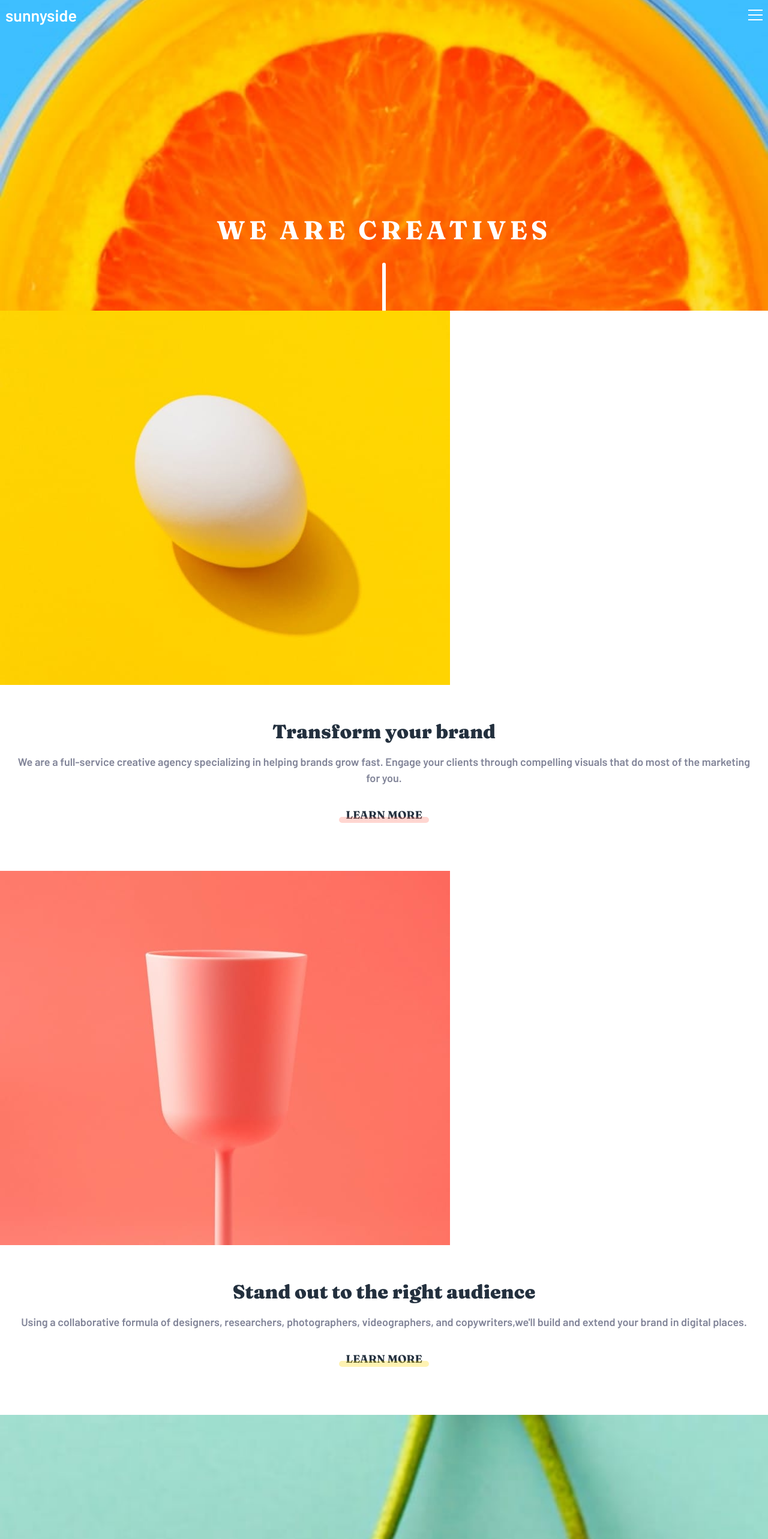
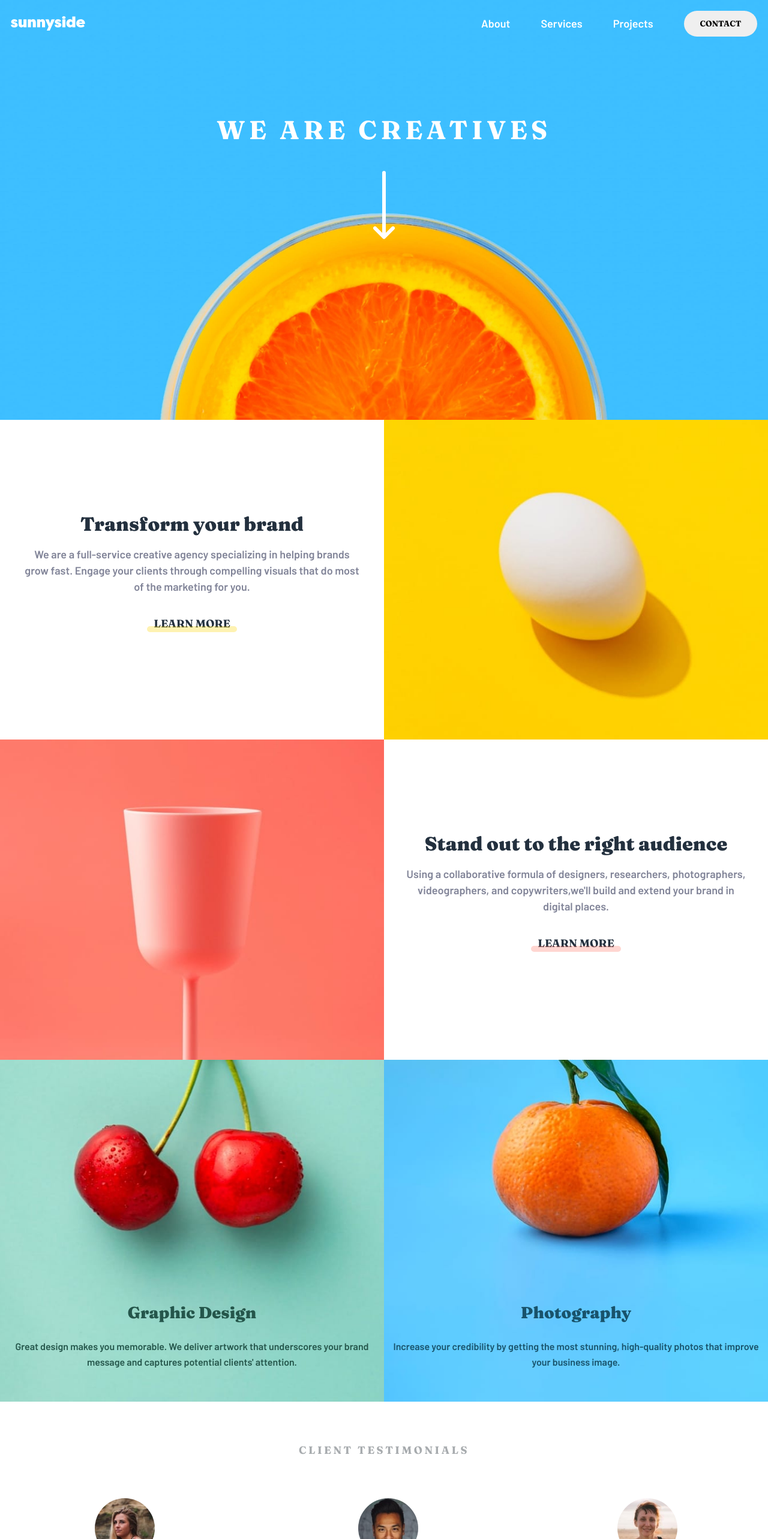
Before and after one commit to koyaboy-Frontend-Mentor/sunnyside-agency-landing-page, a React (Create React App) app: page / in a window 1280 px wide. Shown: the top 2566 px of the page at 60% size. Built offline with nearby package versions, Linux system fonts and the light colour scheme.

Commit message:
Project-Complete

```diff
--- a/src/App.css
+++ b/src/App.css
@@ -1,4 +1,8 @@
 /*GENERAL STYLES*/
+:root {
+    min-height: 100vh;
+}
+
 .App {
     font-size: 18px;
 }
@@ -8,6 +12,10 @@ h2 {
 }
 
 /*TYPOGRAPHY*/
+
+p {
+    line-height: 1.65em;
+}
 
 p,
 header .title,
@@ -23,22 +31,35 @@ footer h2,
     font-family: 'Fraunces', serif;
 }
 
+.desktop-image {
+    display: none;
+}
+
+.mobile-image {
+    display: block;
+}
+
 
 /*HEADER*/
 header {
-    /* position: relative; */
     background-image: url("../public/images/mobile/image-header.jpg");
     height: 500px;
     background-position: bottom;
     background-repeat: no-repeat;
     background-size: cover;
-    padding: 0.5em;
+
+    padding: 1.3em 1em;
+    position: relative;
 }
 
 .header-nav {
     display: flex;
     align-items: center;
     justify-content: space-between;
+}
+
+.desktop-nav {
+    display: none;
 }
 
 .header-nav .title {
@@ -94,6 +115,10 @@ header {
 }
 
 .header-text {
+    /* position: absolute;
+    top: 50%;
+    left: 50%;
+    transform: translateX(-50%); */
     text-align: center;
     margin-top: 25%;
 }
@@ -109,11 +134,14 @@ header {
 
 .img-transform-container img,
 .img-stand-out-container img {
-    max-width: 100%;
+    width: 100%;
 }
 
 .transform,
 .stand-out {
+    display: flex;
+    flex-direction: column;
+    justify-content: center;
     text-align: center;
     padding: 3em 1.5em;
 }
@@ -141,11 +169,11 @@ hr {
 }
 
 .transform hr {
-    border-color: hsla(7, 99%, 70%, 0.3);
+    border-color: hsla(51, 100%, 49%, 0.3);
 }
 
 .stand-out hr {
-    border-color: hsla(51, 100%, 49%, 0.3);
+    border-color: hsla(7, 99%, 70%, 0.3);
 }
 
 
@@ -157,7 +185,7 @@ a.learn-more {
 
 .graphic-design {
     background-image: url("../public/images/mobile/image-graphic-design.jpg");
-    height: 500px;
+    height: 570px;
     background-position: top;
     background-repeat: no-repeat;
     background-size: cover;
@@ -176,6 +204,12 @@ a.learn-more {
     padding: 0 0.8em;
 }
 
+.graphic-design-text h2,
+.photography-text h2 {
+    font-weight: 900;
+    margin-bottom: 1em;
+}
+
 .graphic-design-text p,
 .photography-text p {
     font-size: 1rem;
@@ -183,7 +217,7 @@ a.learn-more {
 
 .photography {
     background-image: url("../public/images/mobile/image-photography.jpg");
-    height: 500px;
+    height: 570px;
     background-position: top;
     background-repeat: no-repeat;
     background-size: cover;
@@ -196,7 +230,6 @@ a.learn-more {
 
 .client-testimonials {
     text-align: center;
-    /* background-color: green; */
 }
 
 .client-testimonials .testimony-container {
@@ -211,24 +244,19 @@ a.learn-more {
 }
 
 .client-testimonials div.img-container {
-    /* background-color: red; */
-    margin-bottom: 1.7em;
+    margin-bottom: 1.5em;
 }
 
 .client-testimonials img {
-    width: 20%;
+    width: 100px;
     border-radius: 50%;
 }
 
 .client-testimonials .testimony {
     font-size: 1.1rem;
     padding: 0 1.5em;
-    color: hsl(232, 10%, 55%);
-    /* background-color: green; */
-}
-
-.client-testimonials .testimony.emily {
     color: hsl(213, 9%, 39%);
+    margin-bottom: 2em;
 }
 
 .client-testimonials .name {
@@ -260,7 +288,11 @@ footer {
     flex-direction: column;
     justify-content: center;
     align-items: center;
-    background-color: hsla(168, 34%, 41%, 0.65);
+    background-color: hsla(168, 34%, 41%, 0.63);
+}
+
+.footer-logo path {
+    fill: hsl(167, 40%, 24%);
 }
 
 footer h2 {
@@ -272,14 +304,16 @@ footer h2 {
 
 footer nav {
     width: 100%;
+    margin-top: 1em;
 }
 
 footer nav ul {
     display: flex;
     padding: 0;
-    justify-content: space-around;
+    justify-content: center;
+    gap: 3.5em;
     list-style: none;
-    margin-bottom: 4em;
+    margin-bottom: 3.75em;
 }
 
 footer nav a {
@@ -290,5 +324,130 @@ footer nav a {
 footer .social-icons {
     display: flex;
     width: 50%;
-    justify-content: space-evenly;
+    justify-content: center;
+    gap: 2em;
 }
+
+/* RESPONSIVE */
+
+@media screen and (min-width: 768px) {
+
+    .desktop-image {
+        display: block;
+    }
+
+    .mobile-image {
+        display: none;
+    }
+
+    header {
+        background-image: url("../public/images/desktop/image-header.jpg");
+        height: 700px;
+        padding: 0 1em;
+    }
+
+    .header-text {
+        text-align: center;
+        margin-top: 10%;
+    }
+
+    .header-text h1 {
+        position: relative;
+        top: -0.3em;
+    }
+
+    .hamburger-menu {
+        display: none;
+    }
+
+    .desktop-nav {
+        display: block;
+        width: 500px;
+
+    }
+
+    .desktop-nav ul {
+        list-style: none;
+        display: flex;
+        align-items: center;
+        justify-content: space-between;
+    }
+
+    .desktop-nav a {
+        text-decoration: none;
+        color: white;
+    }
+
+    .desktop-nav button {
+        font-family: 'Fraunces', serif;
+        border-style: none;
+        border-radius: 30px;
+        padding: 1em 2em;
+    }
+
+    main {
+        display: grid;
+        grid-template-columns: 1fr 1fr;
+    }
+
+    .transform,
+    .stand-out {
+        padding: 0 2em
+    }
+
+    .graphic-design {
+        background-image: url("../public/images/desktop/image-graphic-design.jpg");
+    }
+
+
+    .photography {
+        background-image: url("../public/images/desktop/image-photography.jpg");
+    }
+
+    .client-testimonials {
+        grid-column: span 2;
+    }
+
+    footer {
+        grid-column: span 2;
+    }
+
+    .gallery {
+        grid-column: span 2;
+    }
+
+    .gallery img {
+        width: 25%;
+    }
+
+    .testimonies {
+        display: flex;
+    }
+
+    .transform-container {
+        grid-column: span 2;
+        display: grid;
+        grid-template-columns: 1fr 1fr;
+    }
+
+    .img-transform-container {
+        order: 2;
+    }
+
+    .transform {
+        order: 1;
+    }
+}
+
+
+@media screen and (min-width: 478px) and (max-width:768px) {
+
+    .graphic-design,
+    .photography {
+        height: 800px;
+    }
+
+    header {
+        height: 700px;
+    }
+}
--- a/src/components/Header.jsx
+++ b/src/components/Header.jsx
@@ -2,6 +2,8 @@ import React, { useState, useRef, useEffect } from "react";
 
 export default function Header() {
     const [menu, setMenu] = useState(false)
+
+
     const menuRef = useRef(null)
     const headerTextRef = useRef(null)
 
@@ -14,16 +16,25 @@ export default function Header() {
         menu ? headerTextRef.current.style.display = "none" : headerTextRef.current.style.display = "block"
     }, [menu])
 
-
     return (
         <header>
             <div className="header-nav">
-                <h2 className="title">sunnyside</h2>
+                <img src="./images/logo.svg" alt="sunnyside-logo" />
+
                 <img
                     src="./images/icon-hamburger.svg"
                     alt="hamburger-menu"
                     className="hamburger-menu"
                     onClick={toggleMenu} />
+
+                <nav className="desktop-nav">
+                    <ul>
+                        <li><a href="/">About</a></li>
+                        <li><a href="/">Services</a></li>
+                        <li><a href="/">Projects</a></li>
+                        <button><a href="/"></a>CONTACT</button>
+                    </ul>
+                </nav>
             </div>
 
             <div
@@ -46,7 +57,7 @@ export default function Header() {
                 <h1>WE ARE CREATIVES</h1>
                 <img src="./images/icon-arrow-down.svg" alt="" />
             </div>
-        </header>
+        </header >
 
     )
 }
--- a/src/components/Main.jsx
+++ b/src/components/Main.jsx
@@ -1,10 +1,14 @@
 import React from "react"
+
+import { ReactComponent as Logo } from "../logo.svg";
 
 export default function Main() {
     return (
         <main>
+            <div className="transform-container">
                 <div className="img-transform-container">
-                <img src="./images/mobile/image-transform.jpg" alt="" />
+                    <img src="./images/mobile/image-transform.jpg" alt="transform-mobile-img" className="mobile-image" />
+                    <img src="./images/desktop/image-transform.jpg" alt="transform-desktop-img" className="desktop-image" />
                 </div>
 
                 <div className="transform">
@@ -16,12 +20,13 @@ export default function Main() {
 
                     <a href="/" className="learn-more">LEARN MORE</a>
                     <hr />
+                </div>
+            </div>
 
 
-            </div>
-
             <div className="img-stand-out-container">
-                <img src="./images/mobile/image-stand-out.jpg" alt="" />
+                <img src="./images/mobile/image-stand-out.jpg" alt="stand-out-mobile-img" className="mobile-image" />
+                <img src="./images/desktop/image-stand-out.jpg" alt="stand-out-desktop-img" className="desktop-image" />
             </div>
 
             <div className="stand-out">
@@ -40,7 +45,7 @@ export default function Main() {
                     <h2>Graphic Design</h2>
                     <p>Great design makes you memorable. We deliver
                         artwork that underscores your brand message
-                        and captures potential clients' attention
+                        and captures potential clients' attention.
                     </p>
                 </div>
             </div>
@@ -57,6 +62,7 @@ export default function Main() {
 
             <div className="client-testimonials">
                 <h2>CLIENT TESTIMONIALS</h2>
+                <div className="testimonies">
                     <div className="testimony-container">
                         <div className="img-container">
                             <img src="./images/image-emily.jpg" alt="emily" />
@@ -75,7 +81,7 @@ export default function Main() {
                             <img src="./images/image-thomas.jpg" alt="thomas" />
                         </div>
 
-                    <p className="testimony">Suunyside's enthusiasm coupled with
+                        <p className="testimony">Sunnyside's enthusiasm coupled with
                             their keen interest in our brand's success
                             made it a satisfying and enjoyable
                             experience.
@@ -99,16 +105,23 @@ export default function Main() {
                         </div>
                     </div>
                 </div>
+            </div>
 
             <div className="gallery">
-                <img src="./images/mobile/image-gallery-milkbottles.jpg" alt="milk-bottles" />
-                <img src="./images/mobile/image-gallery-orange.jpg" alt="orange" />
-                <img src="./images/mobile/image-gallery-cone.jpg" alt="cone" />
-                <img src="./images/mobile/image-gallery-sugar-cubes.jpg" alt="sugar-cubes" />
+                <img src="./images/mobile/image-gallery-milkbottles.jpg" alt="milk-bottles" className="mobile-image" />
+                <img src="./images/mobile/image-gallery-orange.jpg" alt="orange" className="mobile-image" />
+                <img src="./images/mobile/image-gallery-cone.jpg" alt="cone" className="mobile-image" />
+                <img src="./images/mobile/image-gallery-sugar-cubes.jpg" alt="sugar-cubes" className="mobile-image" />
+
+                <img src="./images/desktop/image-gallery-milkbottles.jpg" alt="milk-bottles" className="desktop-image" />
+                <img src="./images/desktop/image-gallery-orange.jpg" alt="orange" className="desktop-image" />
+                <img src="./images/desktop/image-gallery-cone.jpg" alt="cone" className="desktop-image" />
+                <img src="./images/desktop/image-gallery-sugarcubes.jpg" alt="sugar-cubes" className="desktop-image" />
             </div>
 
             <footer>
-                <h2>sunnyside</h2>
+                {/* <img src="./images/logo.svg" alt="sunnyside-logo" /> */}
+                <Logo className="footer-logo" />
                 <nav>
                     <ul>
                         <li><a href="/">About</a></li>
```
Also changed, not shown: src/logo.svg (added). Lines whose indentation alone changed are shown as unchanged.
